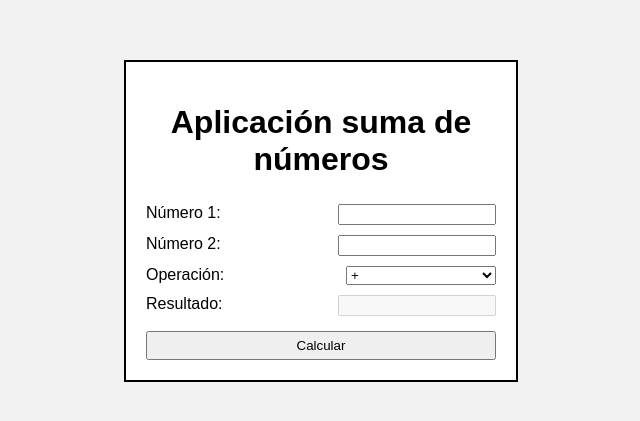
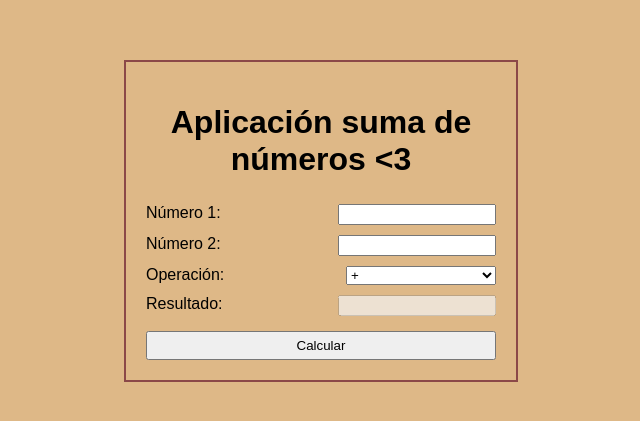
Before and after one commit to AnaLucia2004/ev2practica2, a plain HTML site: page index.html in a window 1280 px wide. Shown: the part 187-608 px from the top of the page, without its empty margins (319-959 px from the left). Drawn offline with Linux system fonts and the light colour scheme.

Commit message:
modificaciones

```diff
--- a/estilos.css
+++ b/estilos.css
@@ -1,73 +1,14 @@
-body {
-    font-family: Arial, sans-serif;
-    display: flex;
-    justify-content: center;
-    align-items: center;
-    height: 100vh;
-
-    background: linear-gradient(135deg, #ffe4ec, #e0f7fa); /* rosita + celeste */
-}
-
 .contenedor {
     display: flex;
     flex-direction: column;
-    justify-content: center;
-
-    background-color: #ffffff;
-    padding: 25px;
-    width: 350px;
-
-    border-radius: 15px;
-    box-shadow: 0 4px 15px rgba(0,0,0,0.1); /* sombra suave */
 }
 
-h1 {
-    text-align: center;
-    color: #555;
-    margin-bottom: 15px;
+body {
+    display: flex;
+    justify-content: center;
 }
 
 .fila {
     display: flex;
     justify-content: space-between;
-    margin: 8px 0;
 }
-
-label {
-    color: #666;
-}
-
-input, select {
-    width: 150px;
-    padding: 5px;
-
-    border: 1px solid #ddd;
-    border-radius: 8px;
-
-    background-color: #fafafa;
-}
-
-input:focus, select:focus {
-    outline: none;
-    border: 1px solid #ffb6c1; /* rosita al seleccionar */
-}
-
-button {
-    margin-top: 15px;
-    padding: 10px;
-
-    border: none;
-    border-radius: 10px;
-
-    background: linear-gradient(135deg, #ffb6c1, #81d4fa); /* rosita + celeste */
-    color: white;
-    font-weight: bold;
-
-    cursor: pointer;
-    transition: 0.3s;
-}
-
-button:hover {
-    transform: scale(1.05);
-    opacity: 0.9;
-}
--- a/index.html
+++ b/index.html
@@ -2,7 +2,7 @@
 <html lang="es">
 <head>
     <meta charset="UTF-8">
-    <title>Calculadora AnaLucia</title>
+    <title>Calculadora</title>
 
     <style>
         body {
@@ -11,17 +11,17 @@
             justify-content: center; /* centra horizontal */
             align-items: center;     /* centra vertical */
             height: 100vh;
-            background-color: #f2f2f2;
+            background-color: burlywood;
         }
 
         .contenedor {
             display: flex;
             flex-direction: column; /* elementos en columna */
             justify-content: center;
-            border: 2px solid black;
+            border: 2px solid rgb(139, 72, 72);
             padding: 20px;
             width: 350px;
-            background-color: white;
+            background-color: burlywood;
         }
 
         h1 {
@@ -48,7 +48,7 @@
 <body>
 
     <div class="contenedor">
-        <h1>Aplicación suma de números</h1>
+        <h1>Aplicación suma de números <3</h1>
 
         <div class="fila">
             <label>Número 1:</label>
```
